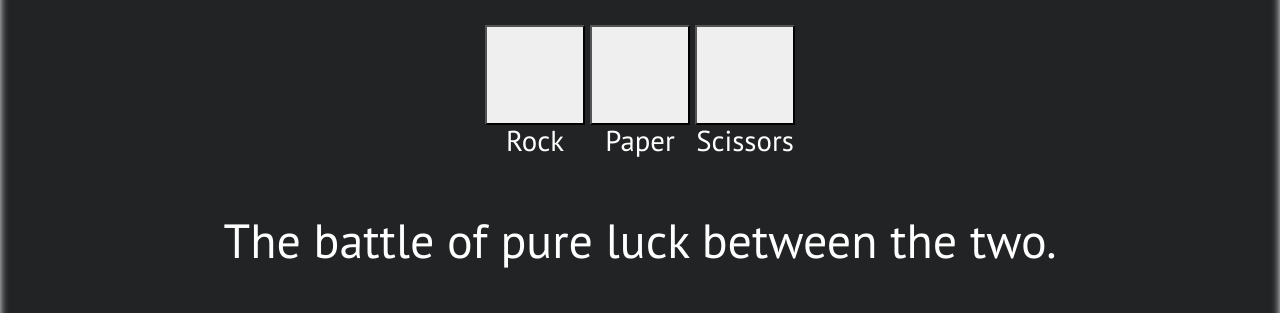
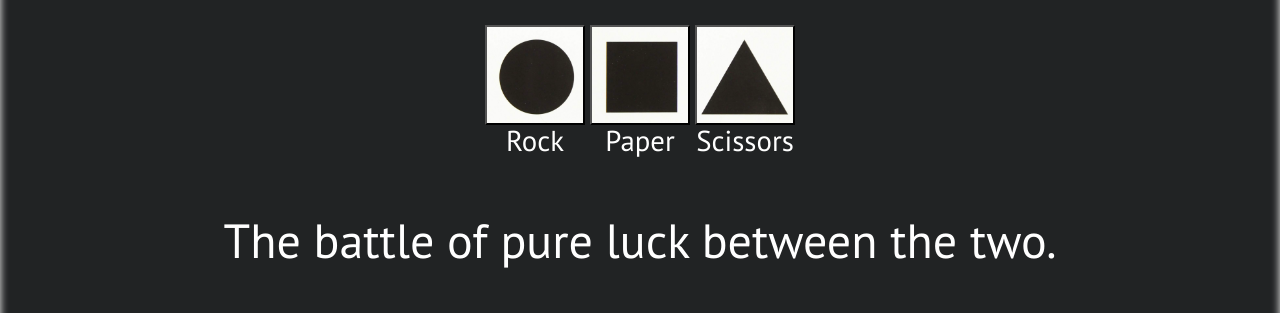
Before and after one commit to law911012eqw/js-project-RPS, a plain HTML site: page index.html in a window 1280 px wide. Shown: the part 163-476 px from the top of the page. Drawn offline with Linux system fonts and the light colour scheme; the site is published under a folder, as on GitHub Pages, so addresses that start at the root find nothing.

Commit message:
The exterior design of the structured html file.

```diff
--- a/main.css
+++ b/main.css
@@ -108,19 +108,19 @@ blockquote{
     transform: scale(1.02);
 }
 #btnRock{
-    background-image: url('/images/cir.png');
+    background-image: url('images/cir.png');
     background-size: 100px 100px;
     width: 100px;
     height: 100px;
 }
 #btnPaper{
-    background-image: url('/images/squ.png');
+    background-image: url('images/squ.png');
     background-size: 100px 100px;
     width: 100px;
     height: 100px;
 }
 #btnScissors{
-    background-image: url('/images/tri.png');
+    background-image: url('images/tri.png');
     background-size: 100px 100px;
     width: 100px;
     height: 100px;
```
